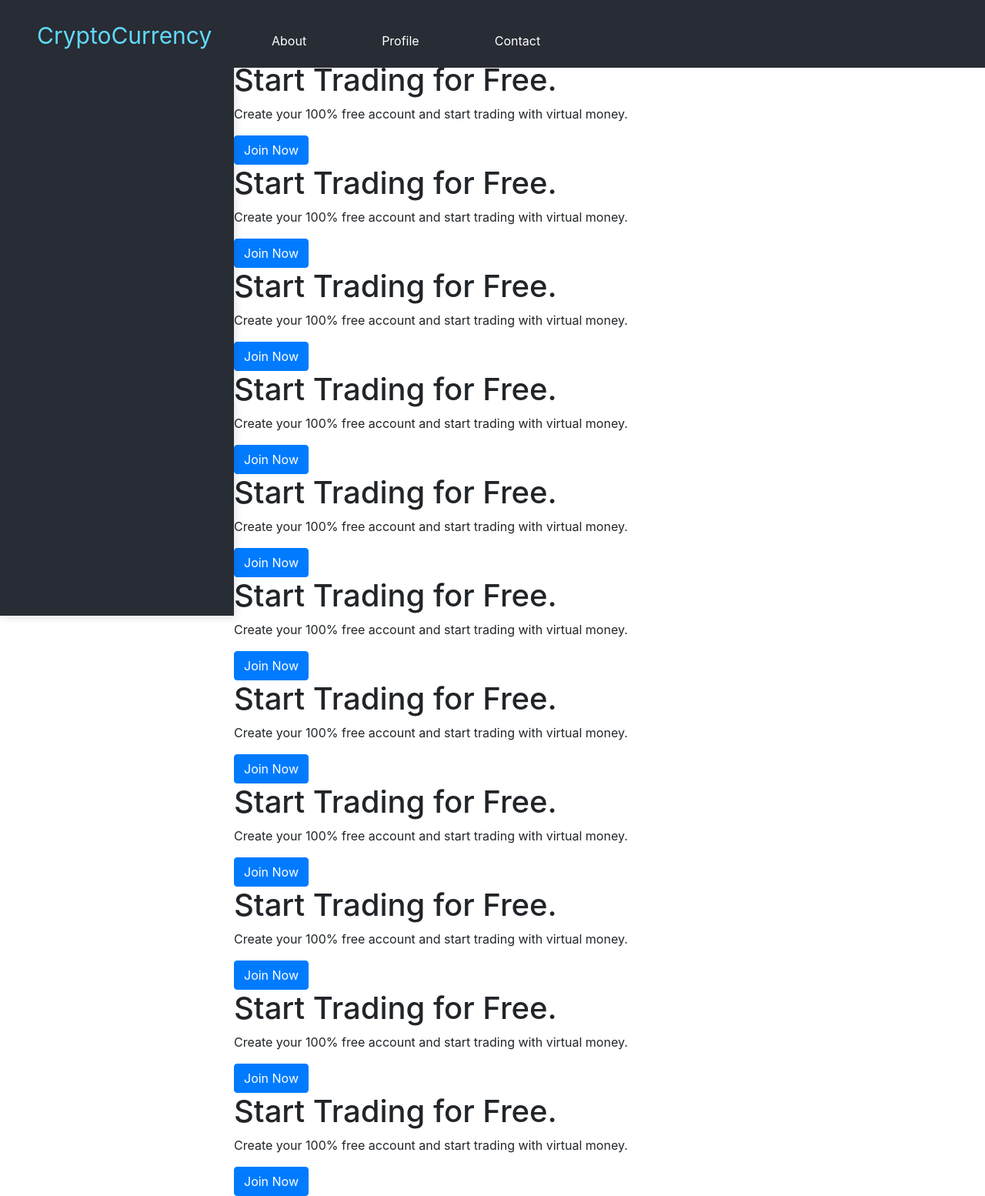
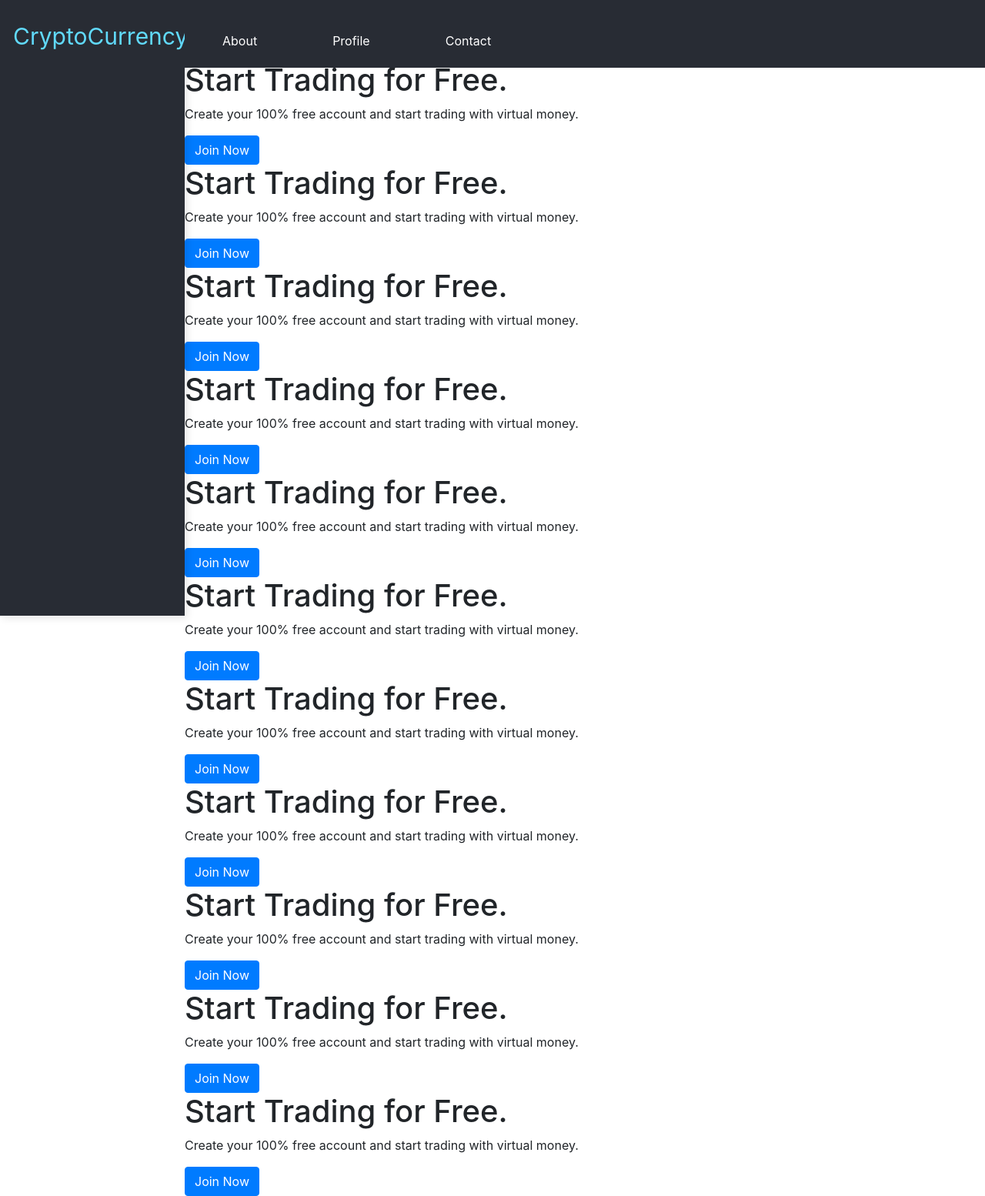
Before and after one commit to ji21/crypto_project, a Django app: page /login/ in a window 1280 px wide. Shown: the whole page at 77% size. Run offline with Django 3.2, Linux system fonts and the light colour scheme; some libraries are stand-ins or nearby versions.

Commit message:
quick fixes

```diff
--- a/static/css/style.css
+++ b/static/css/style.css
@@ -1,6 +1,6 @@
 #content {
-  width: calc(100% - 19rem);
-  margin-left: 19rem;
+  width: calc(100% - 15rem);
+  margin-left: 15rem;
   transition: all 0.4s;
 }
 
@@ -15,6 +15,7 @@
 
 .fade-height {
   height: 4rem!important;
+  transition: all 0.4s;
 }
 
 .nav-height {
@@ -40,8 +41,8 @@
 }
 
 .vertical-nav {
-  min-width: 19rem;
-  width: 19rem;
+  min-width: 15rem;
+  width: 15rem;
   height: 100vh;
   position: fixed;
   top: 0;
@@ -58,9 +59,15 @@
 }
 
 .adjusted-width {
-  width: calc(100% - 19rem);
-  margin-left: 19rem;
+  width: calc(100% - 15rem);
+  margin-left: 15rem;
   transition: all 0.4s;
+}
+
+a:hover {
+  border-left: 1px solid #282C34!important;
+  border-right: 1px solid #282C34!important;
+  border-top: 1px solid #282C34!important;
 }
 
 .border-top-right {
--- a/templates/base.html
+++ b/templates/base.html
@@ -14,19 +14,19 @@
   <body>
     <div class="conatiner">
     <div class="vertical-nav">
-      <a class="navbar-brand pl-5 pr-3 pt-4" class="main-title" style="color: #61DAFB!important; font-size: 30px" href="">CryptoCurrency</a>
+      <a class="navbar-brand pl-3 pr-3 pt-4" class="main-title" style="color: #61DAFB!important; font-size: 30px" href="">CryptoCurrency</a>
     </div>
     <nav class="navbar navbar-expand-lg navbar-dark pb-3 adjusted-width pl-0 fixed-top" id="navbar" style="background-color: #282C34!important">
       <div>
         <ul class="nav nav-tabs no-border-bottom pt-4" id="myTab" role="tablist" style="color: white!important">
-          <li>
+          <li class="no-border">
             <a class="nav-item pl-5 pr-5 nav-link nav-info no-border-bottom" id="about-tab" data-toggle="tab" href="#about" role="tab" aria-controls="about" aria-selected="true">About</a>
           </li>
           <!--the li above is missing role=presentation-->
-          <li>
+          <li class="no-border">
             <a class="nav-item pl-5 pr-5 nav-link nav-info no-border-bottom" role="presentation"id="profile-tab" data-toggle="tab" href="#profile" role="tab" aria-controls="profile" aria-selected="false">Profile</a>
           </li>
-          <li>
+          <li class="no-border">
             <a class="nav-item pl-5 pr-5 nav-link nav-info no-border-bottom" data-toggle="tab" href="#contact" role="tab" aria-controls="contact" aria-selected="false">Contact</a>
           </li>
         </ul>
```
